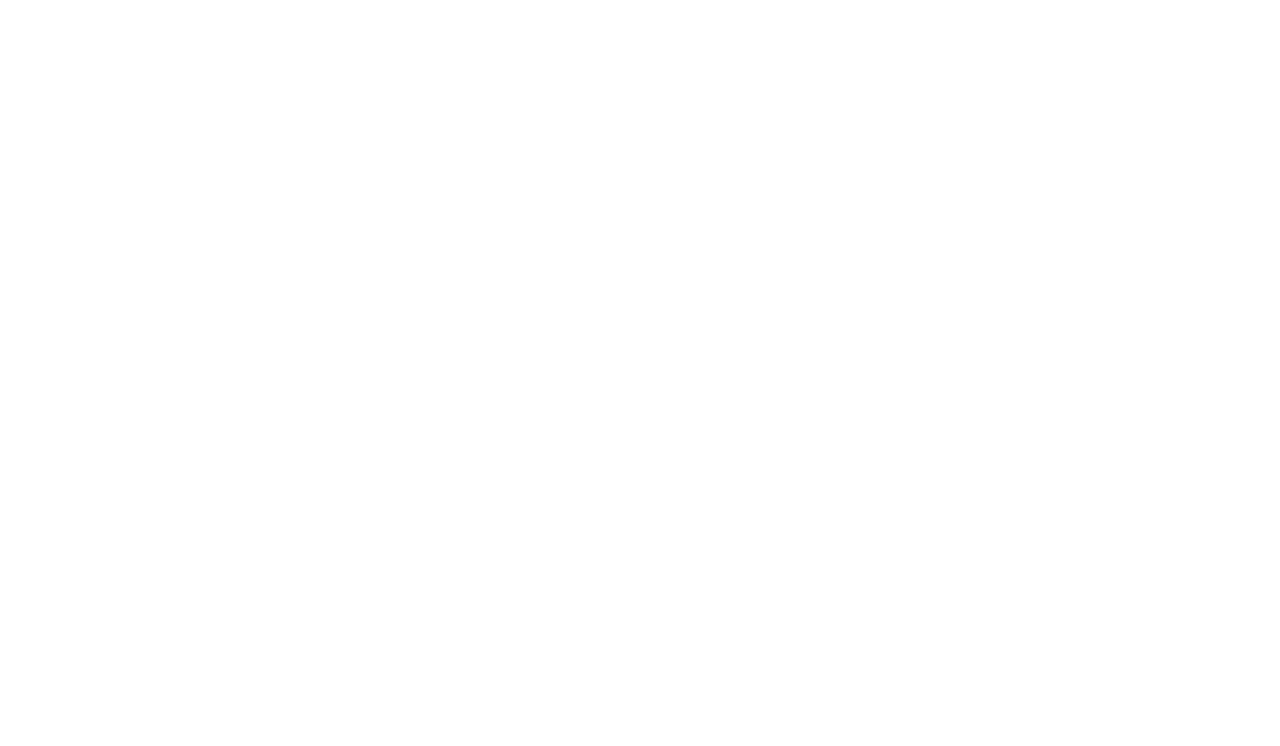
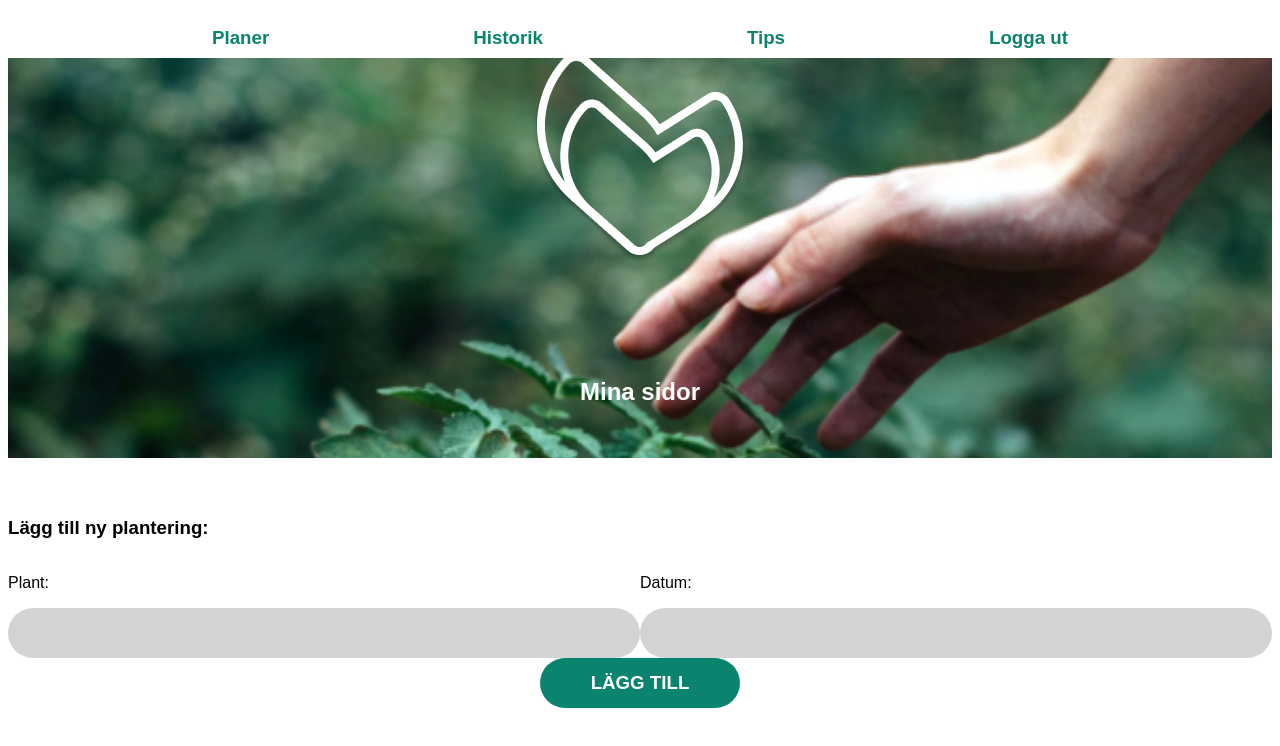
Before and after one commit to Lumsh/hemsida_del2, a plain HTML site: page index.html in a window 1280 px wide. Shown: the top 746 px of the page. Drawn offline with Linux system fonts and the light colour scheme.

Commit message:
added a lot of code and  grid items both to nav and header. Also created how they should respond from mobile to desktop

```diff
--- a/css/styles.css
+++ b/css/styles.css
@@ -1,3 +1,216 @@
 *{
     box-sizing: border-box;
+    font-family: sans-serif;
+    max-width: 1300px;
 }
+
+
+.container__nav{
+    display: grid;
+    grid-template-columns: repeat(4,1fr);
+    grid-template-rows: repeat(1,50px);
+    display: none;
+}
+
+
+
+.container__nav--text{
+    grid-column: 1 / 5;
+    grid-row: 1;
+    display: flex;
+    flex-direction: row;
+    justify-content: space-evenly;
+    display: none;
+    color: #0a846e;
+}
+
+
+.container__main{
+    display: grid;
+    grid-template-columns: repeat(4,1fr);
+    grid-template-rows: repeat(15,100px);
+}
+
+.container__main--introimg{
+    grid-column: 1 / 5;
+    grid-row: 1 / 4;
+    width: 100%;
+    height: 100%;
+    object-fit: cover;
+
+}
+
+.container__main--logo{
+    grid-column: 2 / 4;
+    grid-row: 1 / 3;
+    justify-self: center;
+    align-self: center;
+}
+
+.container__main--burgir{
+    grid-column:4;
+    grid-row: 1;
+    justify-self: right;
+}
+
+.container__main--h2{
+    grid-column:2 / 4;
+    grid-row: 3;
+    display: flex;
+    justify-content: center;
+    color: white;
+
+}
+
+.container__main--h3{
+    grid-column:1 / 5;
+    grid-row: 4;
+    display: flex;
+    justify-content: center;
+
+
+}
+
+.container__main-searchbox{
+    grid-column: 1 / 5;
+    grid-row: 5;
+    display: flex;
+    flex-direction: column;
+}
+
+
+
+
+
+.container__main--searchbox3{
+    width: auto;
+    height: 50px;
+    background-color: lightgray;
+    border-radius: 25px;
+
+
+}
+
+.container__main-searchbox2{
+    grid-column: 1 / 5;
+    grid-row: 6;
+    display: flex;
+    flex-direction: column;
+}
+
+.container__main--greenbox{
+    width: 200px;
+    height: 50px;
+    background-color: #0a846e;
+    grid-column: 1 / 5;
+    grid-row: 7;
+    justify-self: center;
+    border-radius: 25px;
+    color: white;
+    display: flex;
+    justify-content: center;
+    align-items: center;
+}
+
+
+
+
+
+
+
+
+
+
+
+
+
+
+
+
+
+
+
+
+
+
+
+@media only screen and (min-width: 900px) {
+
+    .container__nav{
+        display: grid;
+        grid-template-columns: repeat(4,1fr);
+        grid-template-rows: repeat(1,50px);
+
+    }
+
+
+
+    .container__nav--text{
+        grid-column: 1 / 5;
+        grid-row: 1;
+        display: flex;
+        flex-direction: row;
+    }
+
+
+    .container__main--burgir{
+      display: none;
+    }
+
+    .container__main--introimg{
+        grid-column: 1 / 5;
+        grid-row: 1 / 5;
+        width: 100%;
+        height: 100%;
+        object-fit: cover;
+
+    }
+
+    .container__main--h2{
+        grid-column:2 / 4;
+        grid-row: 4;
+        display: flex;
+        justify-content: center;
+        color: white;
+
+    }
+
+    .container__main--h3{
+        grid-column:1 ;
+        grid-row: 5;
+        display: flex;
+        justify-self: flex-start;
+        align-self: flex-end;
+
+
+
+
+    }
+
+    .container__main-searchbox2{
+        grid-column: 3 / 6;
+        grid-row: 6;
+        display: flex;
+        flex-direction: column;
+    }
+
+    .container__main-searchbox{
+        grid-column: 1 / 3;
+        grid-row: 6;
+        display: flex;
+        flex-direction: column;
+    }
+
+
+
+
+
+
+
+
+
+
+
+
+
+}
--- a/index.html
+++ b/index.html
@@ -7,6 +7,80 @@
     <link rel="stylesheet" href="css/styles.css">
 </head>
 <body>
+
+    <nav >
+        <div class="container__nav" >
+
+
+        <div class="container__nav--text" >
+            <h3>Planer</h3>
+            <h3>Historik</h3>
+            <h3>Tips</h3>
+            <h3>Logga ut</h3>
+        </div>
+
+
+
+    </div>
+    </nav>
+
+
+
+    <main>
+        <div class="container__main" >
+            <img class="container__main--introimg" src="bilder/introbild.png" alt="">
+            <img class="container__main--logo" src="bilder/Logo.png" alt="">
+            <img  class="container__main--burgir" src="bilder/burgir.png" alt="">
+            <h2 class="container__main--h2" >Mina sidor</h2>
+            <h3 class="container__main--h3" >Lägg till ny plantering:</h3>
+
+
+            <div class="container__main-searchbox" >
+                <p>Plant:</p>
+                <div class="container__main--searchbox3" ></div>
+            </div>
+
+            <div class="container__main-searchbox2" >
+                <p>Datum:</p>
+                <div class="container__main--searchbox3" ></div>
+            </div>
+
+            <div class="container__main--greenbox" >
+                <h3>LÄGG TILL</h3>
+
+            </div>
+
+
+
+
+
+
+
+
+
+
+            </div>
+
+
+
+
+
+
+        </div>
+
+
+
+
+        </div>
+
+
+
+    </main>
+
+
+
+
+
 
 
 
```
Also changed, not shown: bilder/Logo.png (added), bilder/burgir.png (added), bilder/footerbild2.png (added), bilder/introbild.png (added), 4 other files.
